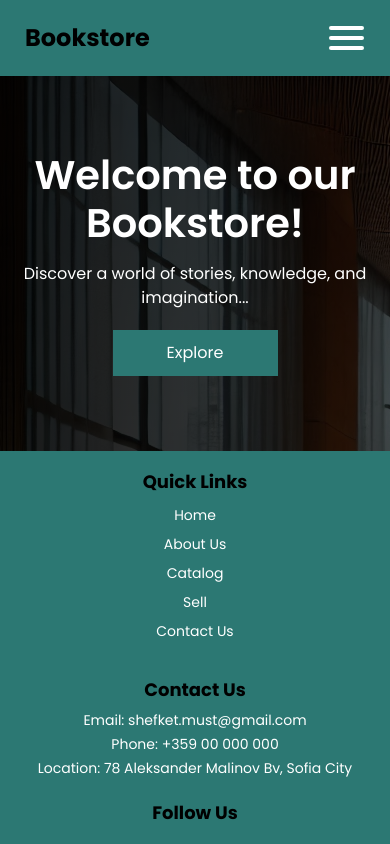
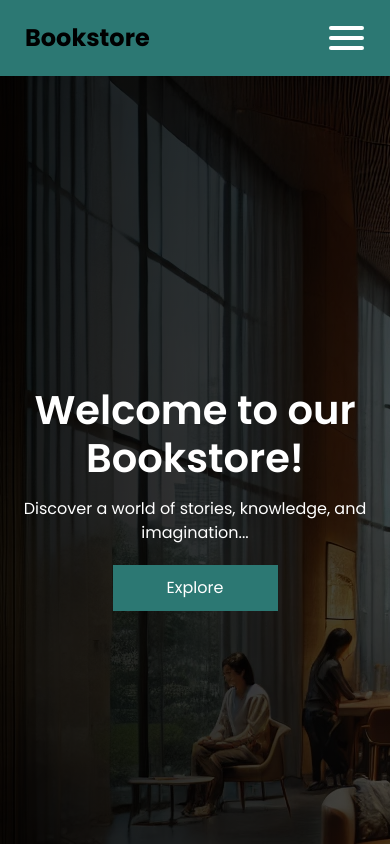
Before and after one commit to shefket-mustafa/My-Bookstore-React-Proj, a React (Vite) app in the folder client/: page / in a window 390 px wide. Shown: the top 844 px of the page. Built offline with nearby package versions, Linux system fonts and the light colour scheme.

Commit message:
fix/responsiveness in home page adjusted

```diff
--- a/client/public/css/style.css
+++ b/client/public/css/style.css
@@ -90,7 +90,7 @@ a:focus {
           box-shadow: none;
 }
 
-/*header section*/
+
 .hero_area {
   position: relative;
   min-height: 100vh;
@@ -1124,6 +1124,7 @@ a:focus {
 
 /* Responsive Design */
 @media (max-width: 600px) {
+
   .error-container h1 {
     font-size: 45px;
   }
@@ -1141,6 +1142,13 @@ a:focus {
     width: 100%;
   }
 }
+@media (max-width: 768px) {
+  .slider_section {
+    min-height: 100vh;
+    padding-top: 60px;
+    padding-bottom: 60px;
+  }
+}
 
 
 
```
